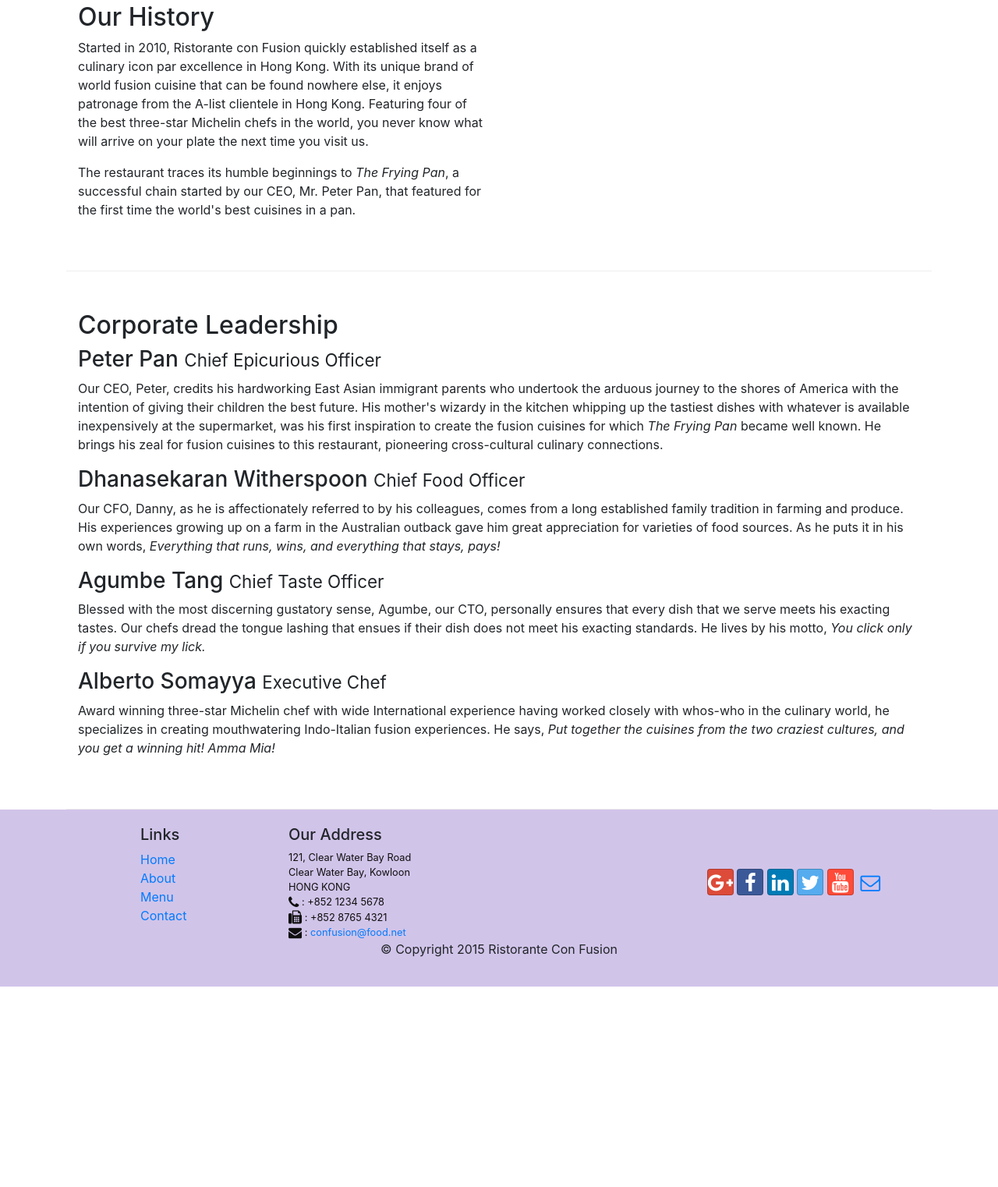
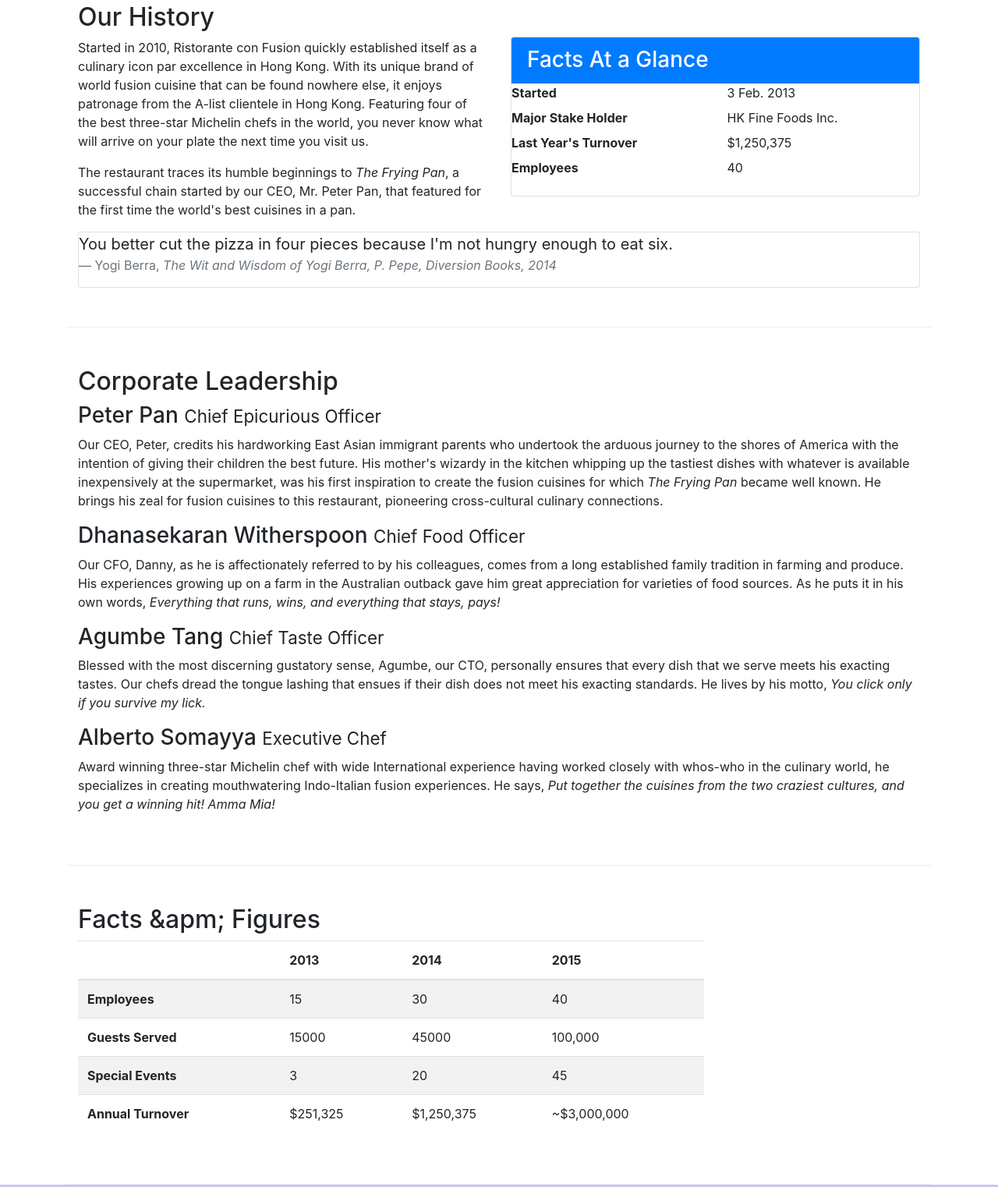
Before and after one commit to jahn619/intro-to-bootstrap, a website: page aboutus.html in a window 1280 px wide. Shown: the part 468-1990 px from the top of the page at 78% size. Before the commit the page ends 1733 px from the top, so only its background shows below. Drawn offline with nearby package versions, Linux system fonts and the light colour scheme.

Commit message:
tables and cards

```diff
--- a/aboutus.html
+++ b/aboutus.html
@@ -69,8 +69,36 @@
                 <p>Started in 2010, Ristorante con Fusion quickly established itself as a culinary icon par excellence in Hong Kong. With its unique brand of world fusion cuisine that can be found nowhere else, it enjoys patronage from the A-list clientele in Hong Kong.  Featuring four of the best three-star Michelin chefs in the world, you never know what will arrive on your plate the next time you visit us.</p>
                 <p>The restaurant traces its humble beginnings to <em>The Frying Pan</em>, a successful chain started by our CEO, Mr. Peter Pan, that featured for the first time the world's best cuisines in a pan.</p>
             </div>
-            <div>
+            <div class="col-sm">
+                    <div class="card">
+                            <h3 class="card-header bg-primary text-white">Facts At a Glance</h3>
+                            <div class="card-block">
+                                <dl class="row">
+                                    <dt class="col-6">Started</dt>
+                                    <dd class="col-6">3 Feb. 2013</dd>
+                                    <dt class="col-6">Major Stake Holder</dt>
+                                    <dd class="col-6">HK Fine Foods Inc.</dd>
+                                    <dt class="col-6">Last Year's Turnover</dt>
+                                    <dd class="col-6">$1,250,375</dd>
+                                    <dt class="col-6">Employees</dt>
+                                    <dd class="col-6">40</dd>
+                               </dl>
+                            </div>
+                        </div>
             </div>
+                <div class="col-12">
+                <div class="card card-block bg-faded">
+                    <blockquote class="blockquote">
+                        <p class="mb-0">You better cut the pizza in four pieces because
+                            I'm not hungry enough to eat six.</p>
+                        <footer class="blockquote-footer">Yogi Berra,
+                          <cite title="Source Title">The Wit and Wisdom of Yogi Berra,
+                            P. Pepe, Diversion Books, 2014</cite>
+                        </footer>
+                    </blockquote>
+                </div>
+            </div>
+
         </div>
 
 
@@ -86,6 +114,52 @@
                 <h3>Alberto Somayya <small>Executive Chef</small></h3>
                 <p class="hidden-xs-down">Award winning three-star Michelin chef with wide International experience having worked closely with whos-who in the culinary world, he specializes in creating mouthwatering Indo-Italian fusion experiences. He says, <em>Put together the cuisines from the two craziest cultures, and you get a winning hit! Amma Mia!</em></p>
             </div>
+       </div>
+       <div class="row row-content">
+           <div class="col-12 col-sm-9">
+               <h2>Facts &apm; Figures</h2>
+               <div class="table-responsive">
+                <table class="table table-striped">
+                <thead class="thead-inverse">
+                    <tr>
+                        <th>&nbsp;</th>
+                        <th>2013</th>
+                        <th>2014</th>
+                        <th>2015</th>
+                    </tr>
+                </thead>
+                <tbody>
+                    <tr>
+                        <th>Employees</th>
+                        <td>15</td>
+                        <td>30</td>
+                        <td>40</td>
+                    </tr>
+                    <tr>
+                        <th>Guests Served</th>
+                        <td>15000</td>
+                        <td>45000</td>
+                        <td>100,000</td>
+                    </tr>
+                    <tr>
+                        <th>Special Events</th>
+                        <td>3</td>
+                        <td>20</td>
+                        <td>45</td>
+                    </tr>
+                    <tr>
+                        <th>Annual Turnover</th>
+                        <td>$251,325</td>
+                        <td>$1,250,375</td>
+                        <td>~$3,000,000</td>
+                    </tr>
+                </tbody>
+                </table>
+                </div>
+           </div>
+           <div class="col-12 col-sm-3">
+
+           </div>
        </div>
 
     </div>
```
